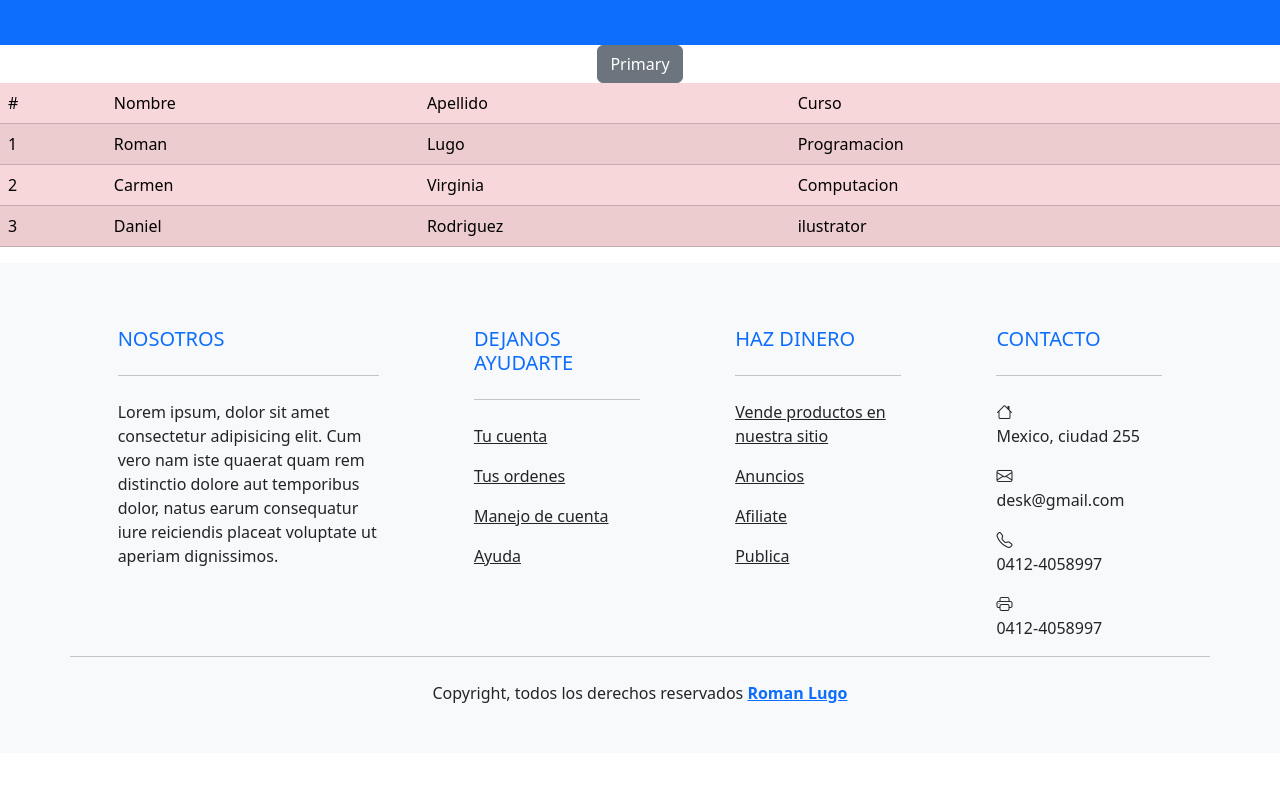
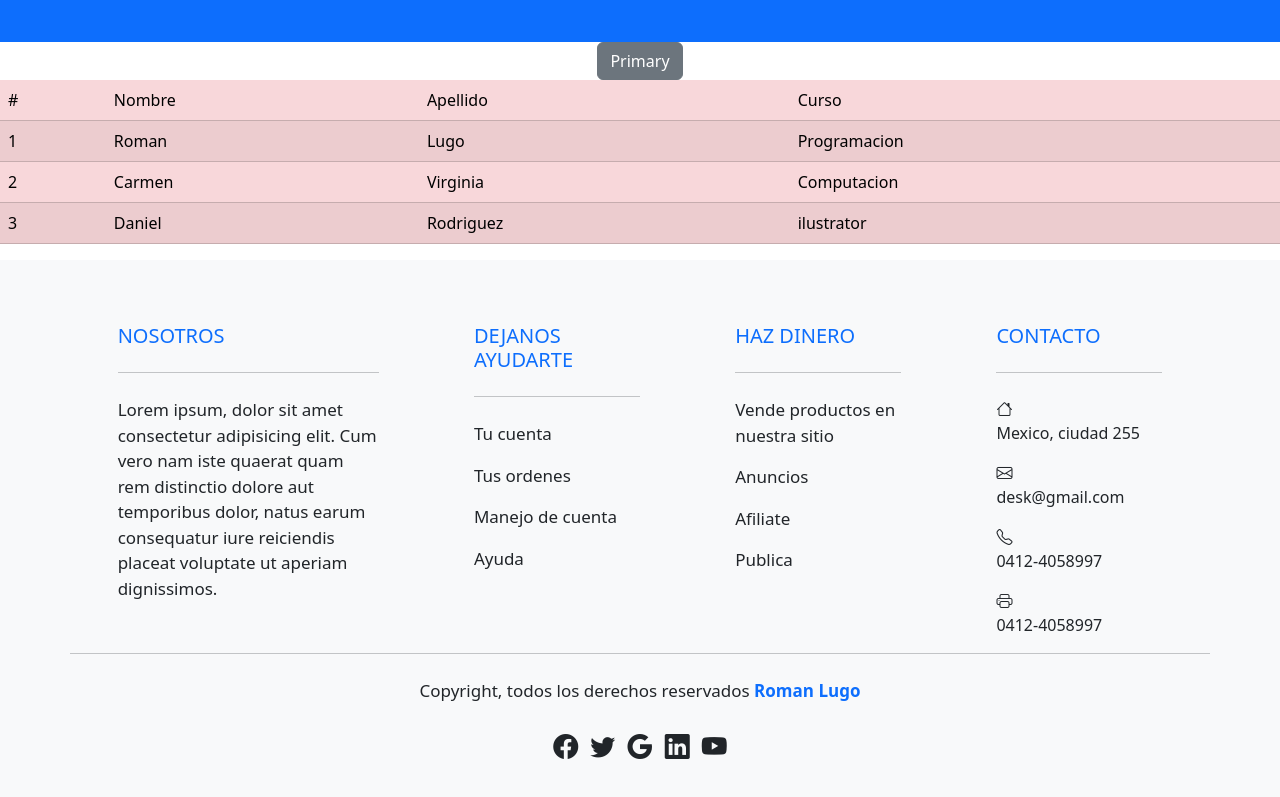
Before and after one commit to elevenmoon/practicabootstrap, a plain HTML site: page index.html in a window 1280 px wide. Shown: the part 1704-2501 px from the top of the page. Before the commit the page ends 2457 px from the top, so only its background shows below. Drawn offline with Linux system fonts and the light colour scheme.

Commit message:
finish fotter

```diff
--- a/assets/css/estilos.css
+++ b/assets/css/estilos.css
@@ -1,3 +1,16 @@
 .wbullets{
     list-style: none;
 }
+a{
+    text-decoration: none;
+    font-size: 17px;
+}
+p{
+    font-size: 17px;
+}
+a:hover{
+    color: blue !important;
+}
+i{
+    font-size: 25px;
+}
--- a/index.html
+++ b/index.html
@@ -246,6 +246,25 @@
               </a>
             </p>
           </div>
+          <div class="text-center">
+            <ul class="list-unstyled list-inline">
+              <li class="list-inline-item">
+                <a href="#" class="text-dark"><i class="bi bi-facebook"></i></a>
+              </li>
+              <li class="list-inline-item">
+                <a href="#" class="text-dark"><i class="bi bi-twitter"></i></a>
+              </li>
+              <li class="list-inline-item">
+                <a href="#" class="text-dark"><i class="bi bi-google"></i></a>
+              </li>
+              <li class="list-inline-item">
+                <a href="#" class="text-dark"><i class="bi bi-linkedin"></i></a>
+              </li>
+              <li class="list-inline-item">
+                <a href="#" class="text-dark"><i class="bi bi-youtube"></i></a>
+              </li>
+            </ul>
+          </div>
 
         </div>
       </div>
```
